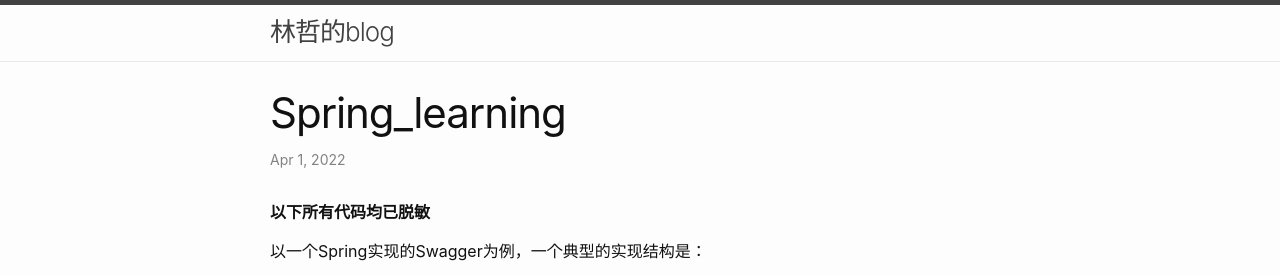
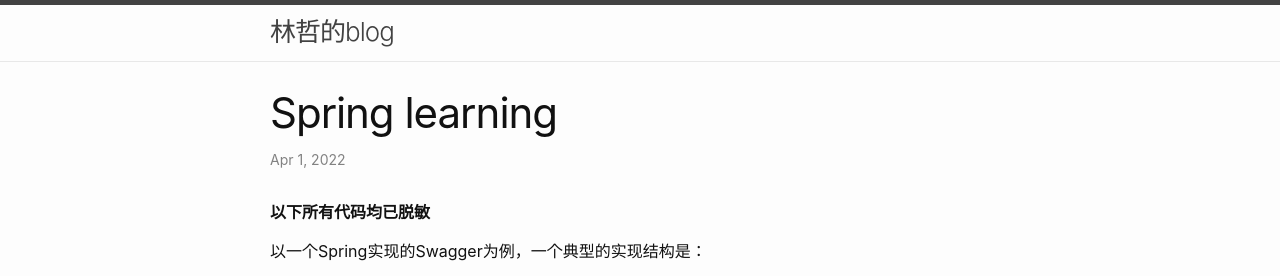
Before and after one commit to Artificial-Ridiculous/Artificial-Ridiculous.github.io, a Jekyll site: the page built from _posts/2022-04-01-Spring learning.markdown, in a window 1280 px wide. Shown: the top 276 px of the page. Built offline with Jekyll 4.4.1, drawn with Linux system fonts in a browser that asks for light colours; comment, search, counter and statistics services are not loaded.

```diff
--- a/_posts/2022-04-01-Spring_learning.markdown
+++ b/_posts/2022-04-01-Spring learning.markdown
@@ -1,6 +1,6 @@
 ---
 layout: post
-title:  "Spring_learning"
+title:  "Spring learning"
 date:   2022-04-01 15:25:00 +0800
 category: Java
 ---
```
